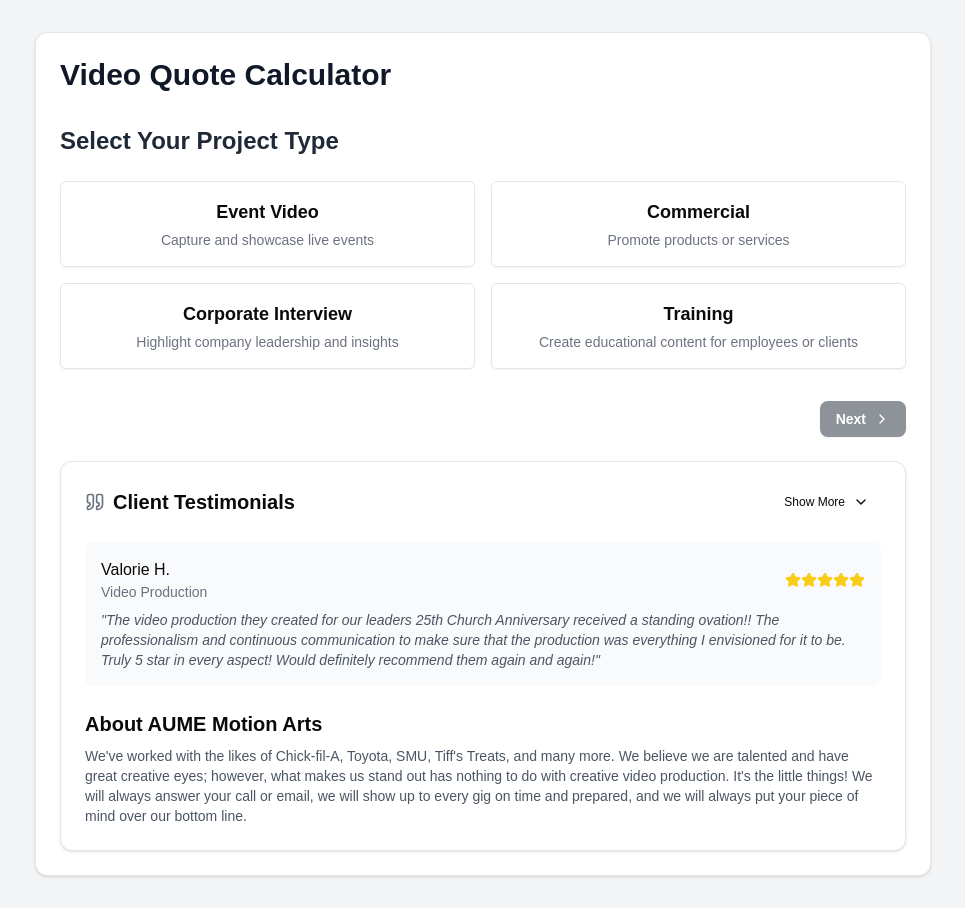
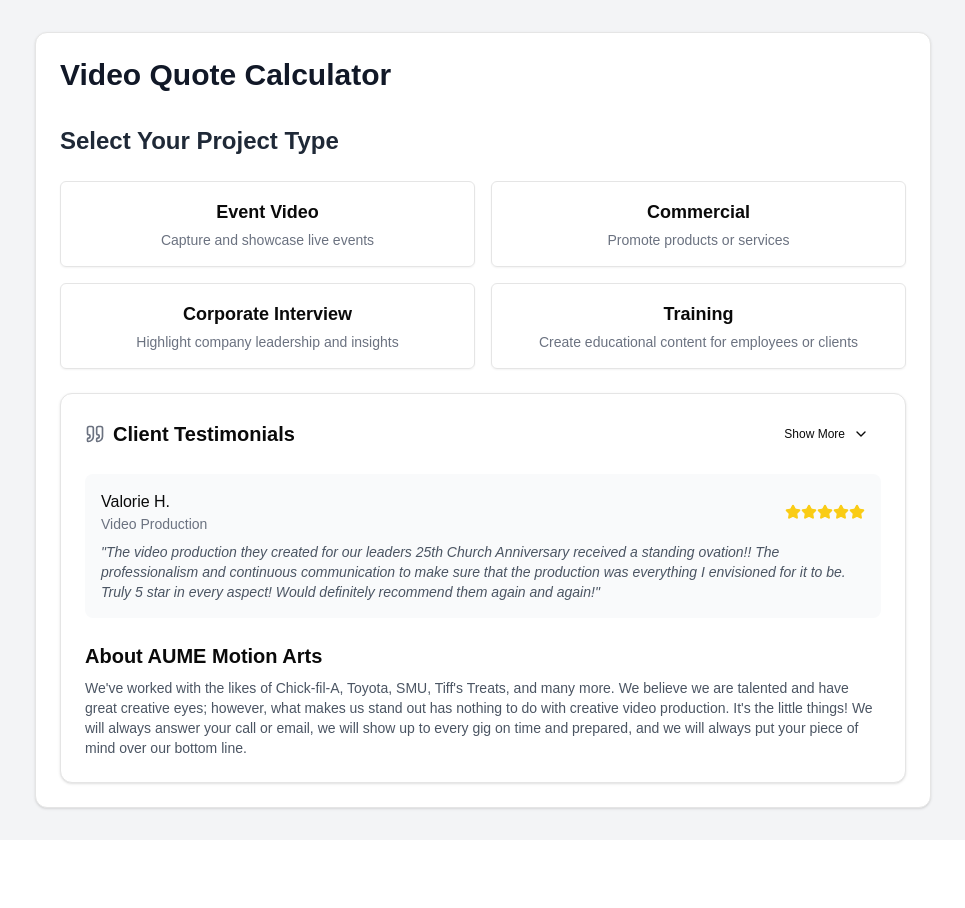
Before and after one commit to jetfueltech/video-quoter, a Next.js app: page / in a window 1280 px wide. Shown: the whole page, without its empty margins (157-1122 px from the left). After the commit the page ends 840 px from the top, so only its background shows below. Built offline with nearby package versions, Linux system fonts and the light colour scheme.

Commit message:
fix issues

```diff
--- a/components/video-quote-calculator.tsx
+++ b/components/video-quote-calculator.tsx
@@ -317,8 +317,8 @@ export function VideoQuoteCalculator() {
             className="h-auto py-4 flex flex-col items-center justify-center text-center"
             onClick={() => handleInputChange('projectType', type.value)}
           >
-            <span className="text-lg font-semibold">{type.label}</span>
-            <span className="text-sm text-gray-500 mt-1 px-2">{getProjectTypeDescription(type.value)}</span>
+            <span className="text-lg font-semibold w-full whitespace-normal">{type.label}</span>
+            <span className="block text-sm text-gray-500 mt-1 px-2 w-full whitespace-normal">{getProjectTypeDescription(type.value)}</span>
           </Button>
         ))}
       </div>
@@ -847,6 +847,15 @@ export function VideoQuoteCalculator() {
     }
   }
 
+  const shouldShowNextBtn = () => {
+    return (step === 1 && formData.projectType) ||
+            (step === 2 && formData.selectedGoals.length !== 0) ||
+            (step === 3 && formData.projectType === 'event-video' && (formData.eventDays && formData.eventCity && formData.projectDetails)) ||
+            (step === 3 && formData.projectType !== 'event-video' && (formData.eventDays && formData.projectDetails)) ||
+            (step === 4 && formData.projectType === 'event-video' && formData.eventDeliverables.length !== 0) ||
+            (step === 4 && formData.projectType !== 'event-video' && !formData.otherDeliverables.some(d => !d.duration || !d.type));
+  }
+
   return (
     <div className="min-h-screen bg-gray-100 p-8">
       <Card className="max-w-4xl mx-auto">
@@ -865,19 +874,11 @@ export function VideoQuoteCalculator() {
                 {(step >= 4 && formData.projectDetails) && renderDeliverables()}
                 {(step >= 5 && (formData.eventDeliverables.length > 0 || formData.otherDeliverables.some(d => d.type && d.duration))) && renderAddOns()}
                 {(step >= 5 && shouldShowPreProduction()) && renderPreProductionServices()}
-                {!isFormComplete() && (
+                {(!isFormComplete() && shouldShowNextBtn()) && (
                   <>
                     <div className="flex justify-between mt-8">
                       <Button
                           onClick={handleNext}
-                          disabled={
-                            (step === 1 && !formData.projectType) ||
-                            (step === 2 && formData.selectedGoals.length === 0) ||
-                            (step === 3 && formData.projectType === 'event-video' && (!formData.eventDays || !formData.eventCity || !formData.projectDetails)) ||
-                            (step === 3 && formData.projectType !== 'event-video' && (!formData.eventDays || !formData.projectDetails)) ||
-                            (step === 4 && formData.projectType === 'event-video' && formData.eventDeliverables.length === 0) ||
-                            (step === 4 && formData.projectType !== 'event-video' && formData.otherDeliverables.some(d => !d.duration || !d.type))
-                          }
                           className="bg-gray-800 hover:bg-gray-700 text-white font-semibold py-2 px-4 rounded-lg transition-colors duration-300 ml-auto"
                         >
                           Next <ChevronRight className="ml-2 h-4 w-4" />
```
